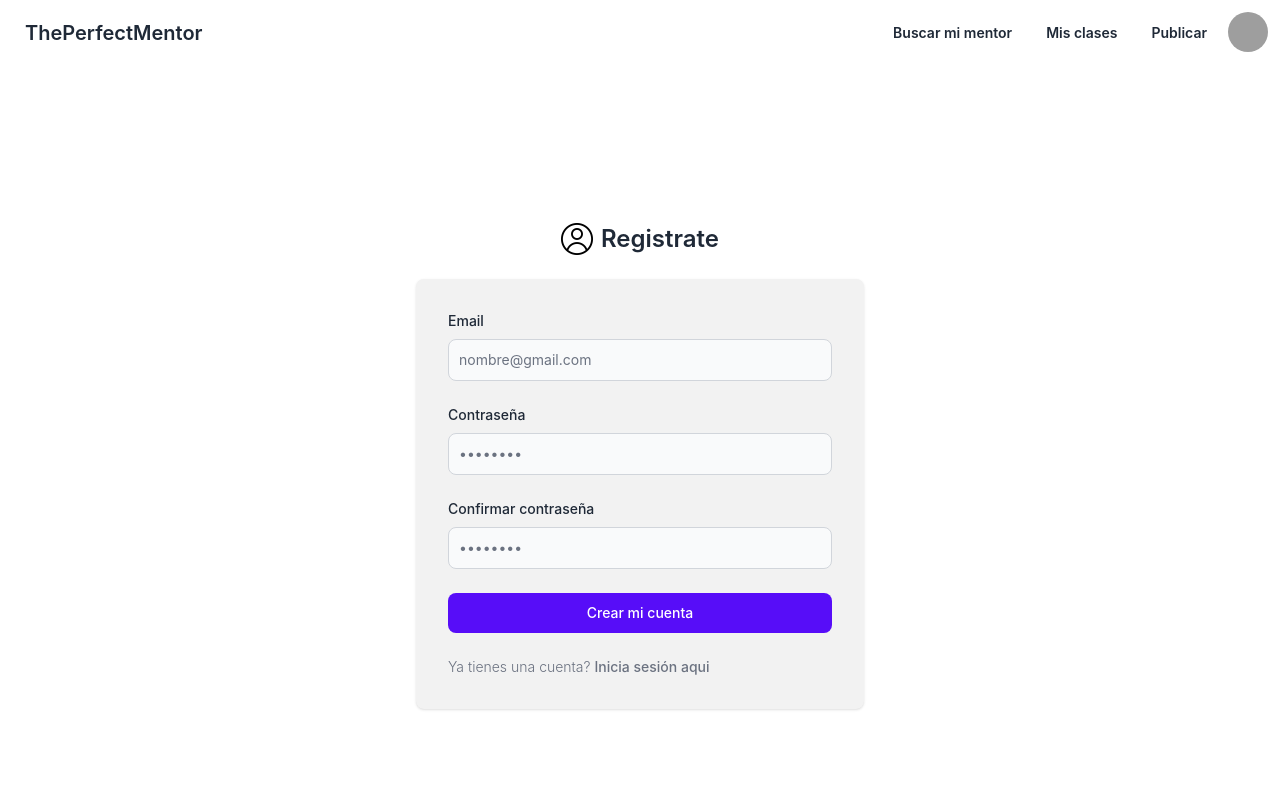
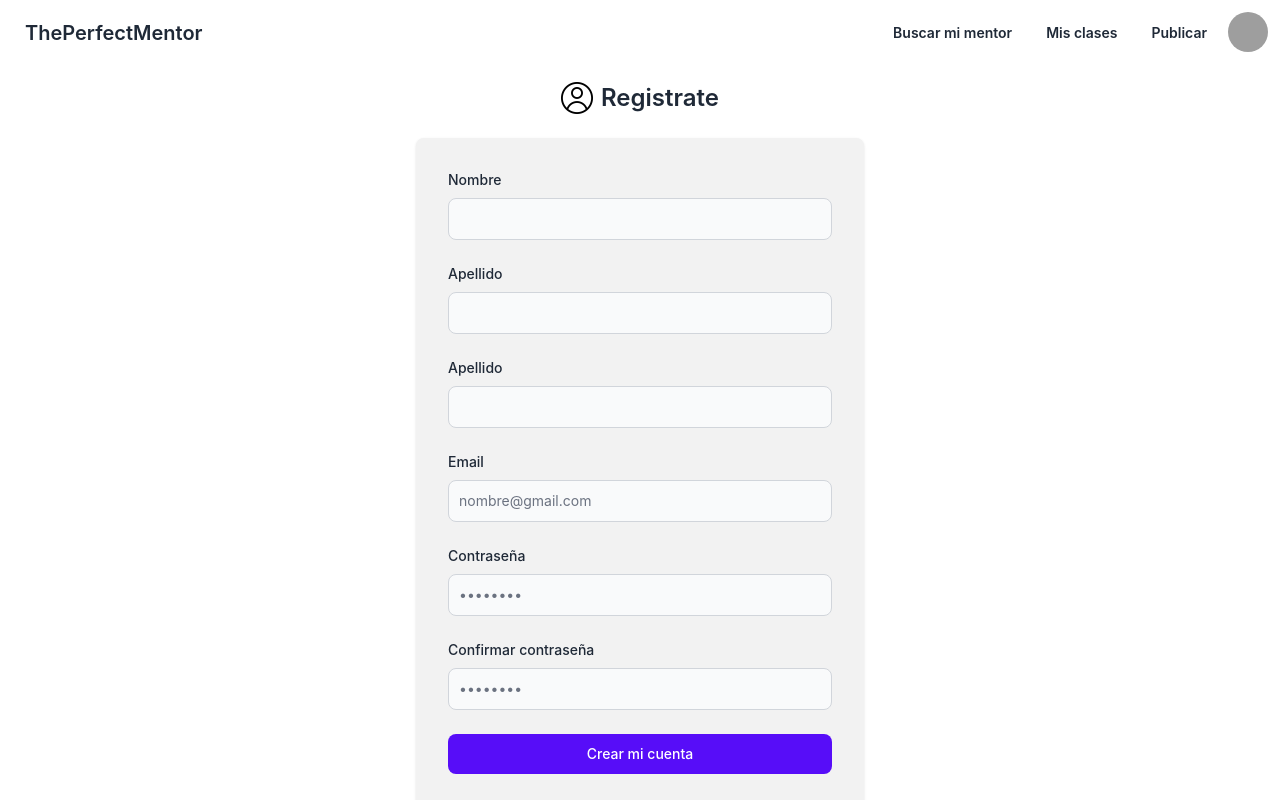
Before and after one commit to ThomasBrets/ThePerfectMentor, a React (Vite) app in the folder src/: page /register in a window 1280 px wide. Shown: the top 800 px of the page. Built offline with nearby package versions, Linux system fonts and the light colour scheme; grey boxes are pictures that could not be loaded.

Commit message:
register

```diff
--- a/src/components/Register.jsx
+++ b/src/components/Register.jsx
@@ -1,39 +1,137 @@
-import React from 'react'
+import React from "react";
 
 const Register = () => {
   return (
-    <section class="bg-base-100 dark:bg-gray-900">
+    <section class="bg-base-100 pb-10 dark:bg-gray-900">
       <div class="flex flex-col items-center justify-center px-6 py-8 mx-auto md:h-screen lg:py-0">
-      <a href="#" class="flex items-center mb-6 text-2xl font-semibold dark:text-white">
-          <img class="w-8 h-8 mr-2" src="../assets/usuario.png" alt="logo"></img>
+        <a
+          href="#"
+          class="flex items-center mb-6 text-2xl font-semibold dark:text-white"
+        >
+          <img
+            class="w-8 h-8 mr-2"
+            src="../assets/usuario.png"
+            alt="logo"
+          ></img>
           Registrate
         </a>
         <div class="w-full bg-base-200 rounded-lg shadow dark:border md:mt-0 sm:max-w-md xl:p-0 dark:bg-gray-800 dark:border-gray-700">
           <div class="p-6 space-y-4 md:space-y-6 sm:p-8">
-
             <form class="space-y-4 md:space-y-6" action="#">
               <div>
-                      <label for="email" class="block mb-2 text-sm font-medium dark:text-white">Email</label>
-                      <input type="email" name="email" id="email" class="bg-gray-50 border border-gray-300 text-gray-900 sm:text-sm rounded-lg focus:ring-purple-600 focus:border-purple-600 block w-full p-2.5 dark:bg-gray-700 dark:border-gray-600 dark:placeholder-gray-400 dark:text-white dark:focus:ring-blue-500 dark:focus:border-blue-500" placeholder="nombre@gmail.com" required=""></input>
+                <label
+                  for="name"
+                  class="block mb-2 text-sm font-medium dark:text-white"
+                >
+                  Nombre
+                </label>
+                <input
+                  type="text"
+                  name="name"
+                  id="name"
+                  class="bg-gray-50 border border-gray-300 text-gray-900 sm:text-sm rounded-lg focus:ring-purple-600 focus:border-purple-600 block w-full p-2.5 dark:bg-gray-700 dark:border-gray-600 dark:placeholder-gray-400 dark:text-white dark:focus:ring-blue-500 dark:focus:border-blue-500"
+                  required=""
+                ></input>
               </div>
               <div>
-                      <label for="password" class="block mb-2 text-sm font-medium dark:text-white">Contraseña</label>
-                      <input type="password" name="password" id="password" placeholder="••••••••" class="bg-gray-50 border border-gray-300 text-gray-900 sm:text-sm rounded-lg focus:ring-purple-600 focus:border-purple-600 block w-full p-2.5 dark:bg-gray-700 dark:border-gray-600 dark:placeholder-gray-400 dark:text-white dark:focus:ring-blue-500 dark:focus:border-blue-500" required=""></input>
+                <label
+                  for="apellido"
+                  class="block mb-2 text-sm font-medium dark:text-white"
+                >
+                  Apellido
+                </label>
+                <input
+                  type="text"
+                  name="apellido"
+                  id="apellido"
+                  class="bg-gray-50 border border-gray-300 text-gray-900 sm:text-sm rounded-lg focus:ring-purple-600 focus:border-purple-600 block w-full p-2.5 dark:bg-gray-700 dark:border-gray-600 dark:placeholder-gray-400 dark:text-white dark:focus:ring-blue-500 dark:focus:border-blue-500"
+                  required=""
+                ></input>
               </div>
               <div>
-                      <label for="confirm-password" class="block mb-2 text-sm font-medium dark:text-white">Confirmar contraseña</label>
-                      <input type="confirm-password" name="confirm-password" id="confirm-password" placeholder="••••••••" class="bg-gray-50  border border-gray-300 text-gray-900 sm:text-sm rounded-lg focus:ring-purple-600 focus:border-purple-600 block w-full p-2.5 dark:bg-gray-700 dark:border-gray-600 dark:placeholder-gray-400 dark:text-white dark:focus:ring-blue-500 dark:focus:border-blue-500" required=""></input>
+                <label
+                  for="apellido"
+                  class="block mb-2 text-sm font-medium dark:text-white"
+                >
+                  Apellido
+                </label>
+                <input
+                  type="text"
+                  name="apellido"
+                  id="apellido"
+                  class="bg-gray-50 border border-gray-300 text-gray-900 sm:text-sm rounded-lg focus:ring-purple-600 focus:border-purple-600 block w-full p-2.5 dark:bg-gray-700 dark:border-gray-600 dark:placeholder-gray-400 dark:text-white dark:focus:ring-blue-500 dark:focus:border-blue-500"
+                  required=""
+                ></input>
               </div>
-                  <button type="submit" class="w-full text-white btn-primary focus:ring-4 focus:outline-none focus:ring-primary-300 font-medium rounded-lg text-sm px-5 py-2.5 text-center dark:bg-primary-600 dark:hover:bg-primary-700 dark:focus:ring-primary-800">Crear mi cuenta</button>
+              <div>
+                <label
+                  for="email"
+                  class="block mb-2 text-sm font-medium dark:text-white"
+                >
+                  Email
+                </label>
+                <input
+                  type="email"
+                  name="email"
+                  id="email"
+                  class="bg-gray-50 border border-gray-300 text-gray-900 sm:text-sm rounded-lg focus:ring-purple-600 focus:border-purple-600 block w-full p-2.5 dark:bg-gray-700 dark:border-gray-600 dark:placeholder-gray-400 dark:text-white dark:focus:ring-blue-500 dark:focus:border-blue-500"
+                  placeholder="nombre@gmail.com"
+                  required=""
+                ></input>
+              </div>
+              <div>
+                <label
+                  for="password"
+                  class="block mb-2 text-sm font-medium dark:text-white"
+                >
+                  Contraseña
+                </label>
+                <input
+                  type="password"
+                  name="password"
+                  id="password"
+                  placeholder="••••••••"
+                  class="bg-gray-50 border border-gray-300 text-gray-900 sm:text-sm rounded-lg focus:ring-purple-600 focus:border-purple-600 block w-full p-2.5 dark:bg-gray-700 dark:border-gray-600 dark:placeholder-gray-400 dark:text-white dark:focus:ring-blue-500 dark:focus:border-blue-500"
+                  required=""
+                ></input>
+              </div>
+              <div>
+                <label
+                  for="confirm-password"
+                  class="block mb-2 text-sm font-medium dark:text-white"
+                >
+                  Confirmar contraseña
+                </label>
+                <input
+                  type="confirm-password"
+                  name="confirm-password"
+                  id="confirm-password"
+                  placeholder="••••••••"
+                  class="bg-gray-50  border border-gray-300 text-gray-900 sm:text-sm rounded-lg focus:ring-purple-600 focus:border-purple-600 block w-full p-2.5 dark:bg-gray-700 dark:border-gray-600 dark:placeholder-gray-400 dark:text-white dark:focus:ring-blue-500 dark:focus:border-blue-500"
+                  required=""
+                ></input>
+              </div>
+              <button
+                type="submit"
+                class="w-full text-white btn-primary focus:ring-4 focus:outline-none focus:ring-primary-300 font-medium rounded-lg text-sm px-5 py-2.5 text-center dark:bg-primary-600 dark:hover:bg-primary-700 dark:focus:ring-primary-800"
+              >
+                Crear mi cuenta
+              </button>
               <p class="text-sm font-light text-gray-500 dark:text-gray-400">
-                      Ya tienes una cuenta? <a href="/login" class="font-medium hover:underline dark:text-primary-500">Inicia sesión aqui</a>
+                Ya tienes una cuenta?{" "}
+                <a
+                  href="/login"
+                  class="font-medium hover:underline dark:text-primary-500"
+                >
+                  Inicia sesión aqui
+                </a>
               </p>
             </form>
           </div>
         </div>
       </div>
     </section>
-  )
-}
+  );
+};
 
-export default Register
+export default Register;
```
Lines whose indentation alone changed are shown as unchanged.
